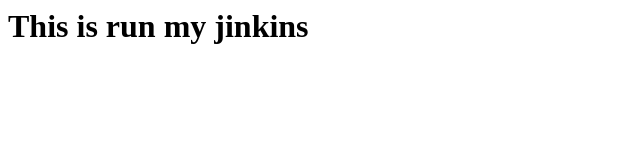
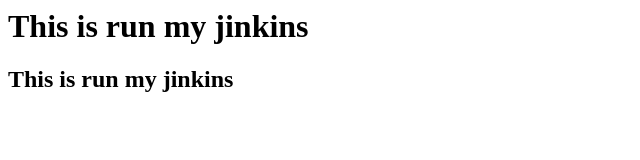
Before and after one commit to Abhayjit404/jenkinsRepo, a plain HTML site: page index.html in a window 1280 px wide. Shown: the whole page, without its empty margins (0-640 px from the left). Drawn offline with Linux system fonts and the light colour scheme.

Commit message:
Update index.html

```diff
--- a/index.html
+++ b/index.html
@@ -1 +1,2 @@
 <h1>This is run my jinkins</h1>
+<h2>This is run my jinkins</h2>
```
